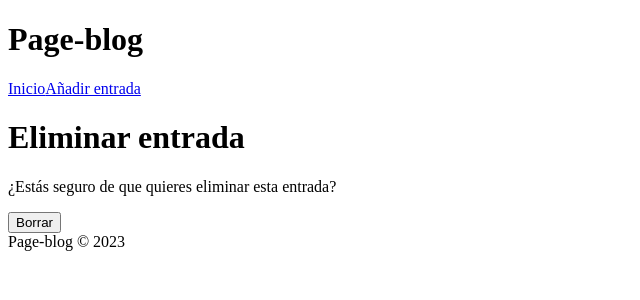
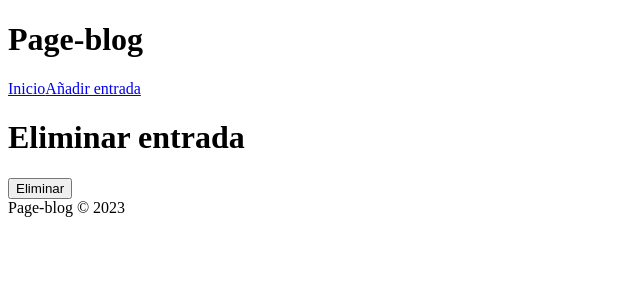
Before and after one commit to Tenses/Blog, a React (Create React App) app in the folder page-blog/Frontend/: page /post/1/delete in a window 1280 px wide. Shown: the top 300 px of the page, without its empty margins (0-640 px from the left). Built offline with nearby package versions, Linux system fonts and the light colour scheme.

Commit message:
delete post funcionando

```diff
--- a/page-blog/Frontend/src/Components/Post.js
+++ b/page-blog/Frontend/src/Components/Post.js
@@ -1,12 +1,16 @@
 import React from 'react';
 
-function Post({ post }) {
+function Post({ post, onDelete }) {
+    const handleDelete = () => {
+        onDelete(post.id);
+    };
+
     return (
         <article key={post.id}>
             <h2>{post.post_title}</h2>
             <p>{post.post_content.substring(0, 50)}</p>
             <img src={post.image_url} alt="Imagen de entrada" />
-            <button>Borrar</button>
+            <button onClick={handleDelete}>Borrar</button>
         </article>
     );
 }
--- a/page-blog/Frontend/src/Views/DeletePostView.js
+++ b/page-blog/Frontend/src/Views/DeletePostView.js
@@ -1,18 +1,30 @@
 import React from 'react';
 import { useParams } from 'react-router-dom';
-import DeletePost from '../Components/DeletePost';
 
 function DeletePostView() {
     const { id } = useParams();
 
-    const handleDelete = () => {
-        console.log(`Eliminar entrada con ID: ${id}`);
+    const handleDelete = async () => {
+        try {
+            const response = await fetch(`http://localhost:3000/posts/${id}`, {
+                method: 'DELETE',
+            });
+
+            if (response.ok) {
+                console.log('Publicación eliminada');
+                window.location.href = '/';
+            } else {
+                console.error('Error al eliminar la publicación');
+            }
+        } catch (error) {
+            console.error('Error al comunicarse con el servidor:', error);
+        }
     };
 
     return (
         <div>
             <h1>Eliminar entrada</h1>
-            <DeletePost onDelete={handleDelete} />
+            <button onClick={handleDelete}>Eliminar</button>
         </div>
     );
 }
--- a/page-blog/Frontend/src/Views/HomeView.js
+++ b/page-blog/Frontend/src/Views/HomeView.js
@@ -4,19 +4,35 @@ import { url } from '../Utils/url';
 
 function HomeView() {
     const [posts, setPosts] = useState([]);
-    console.log(posts);
+
     useEffect(() => {
+        fetchPosts();
+    }, []);
+
+    const fetchPosts = () => {
         fetch(`${url}posts`)
             .then((response) => response.json())
             .then((data) => setPosts(data))
             .catch((error) => console.error(error));
-    }, []);
+    };
+
+    const handleDelete = (postId) => {
+        fetch(`${url}posts/${postId}`, {
+            method: 'DELETE',
+        })
+            .then((response) => response.json())
+            .then((data) => {
+                console.log(data);
+                fetchPosts();
+            })
+            .catch((error) => console.error(error));
+    };
 
     return (
         <div>
             <h1>Home</h1>
             {posts.map((post) => (
-                <Post key={post.id} post={post} />
+                <Post key={post.id} post={post} onDelete={() => handleDelete(post.id)} />
             ))}
         </div>
     );
```
Also changed, not shown: 1 other file (tests, documents, lock files or other folders).
